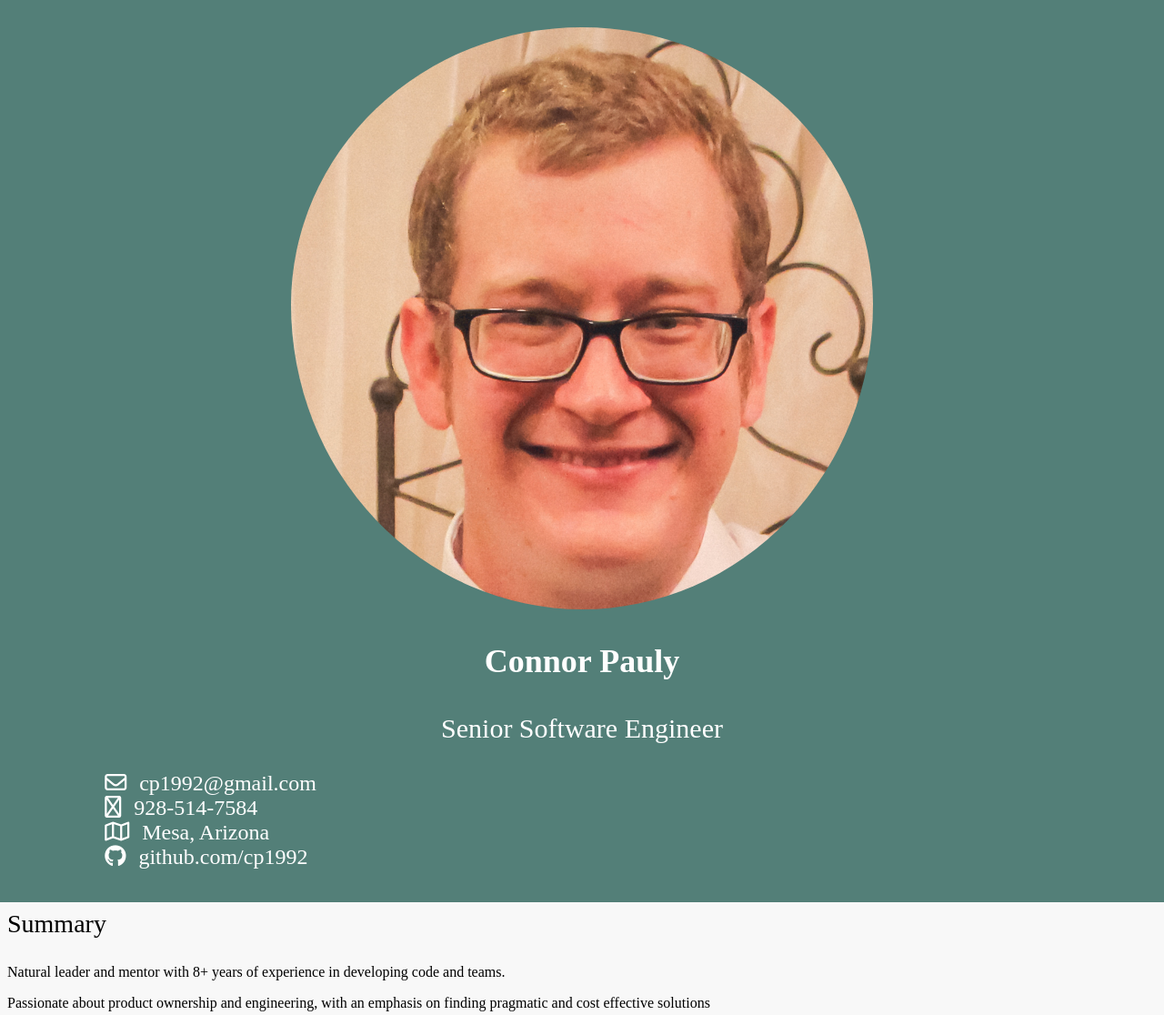
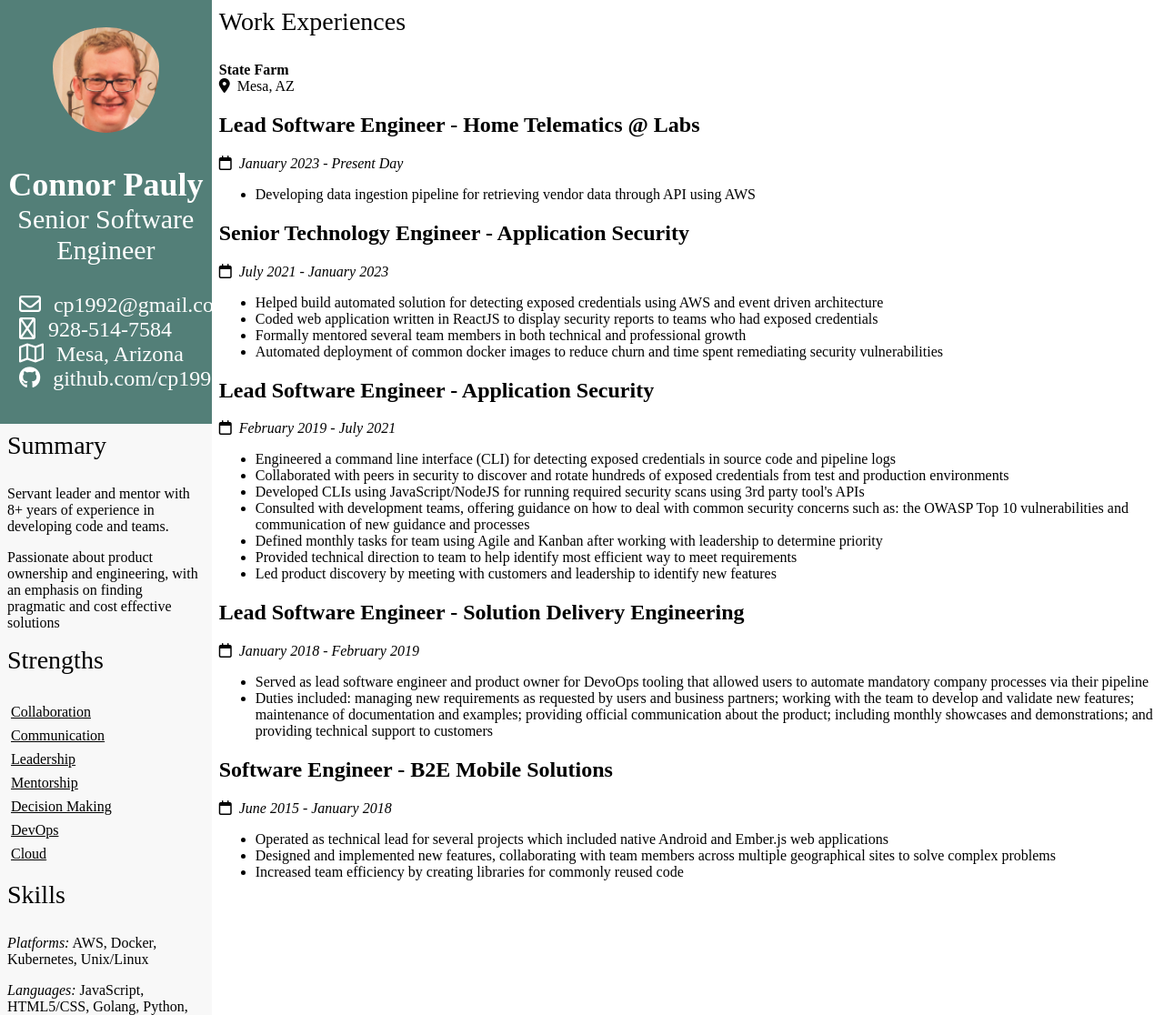
Before and after one commit to cp1992/resume, a plain HTML site: page src/index.html in a window 1280 px wide. Shown: the top 1116 px of the page at 91% size. Drawn offline with Linux system fonts and the light colour scheme.

Commit message:
Implemented mobile styling

```diff
--- a/src/css/styles.css
+++ b/src/css/styles.css
@@ -18,15 +18,20 @@
 
 #name {
   font-size: 36px;
+  margin-bottom: 0;
 }
 
 #title {
   font-size: 30px;
+  margin-top: 0;
+  padding-left: 8px;
+  padding-right: 8px;
 }
 
 #contact-me {
   margin-left: 9%;
   padding-bottom: 36px;
+  white-space: nowrap;
 }
 
 #contact-me p {
@@ -77,3 +82,14 @@
   display: inline;
   padding-left: 4px;
 }
+
+@media screen and (min-width: 768px) {
+  body {
+    display: flex;
+  }
+
+  #sidebar {
+    height: 100vh;
+    width: 30%;
+  }
+}
--- a/src/index.html
+++ b/src/index.html
@@ -8,6 +8,7 @@
   </head>
 
   <body>
+    <div id="sidebar">
       <div id="header">
         <img class="center" src="static/images/profile.jpg" />
         <p class="center-text" id="name"><b>Connor Pauly</b></p>
@@ -34,12 +35,12 @@
       <div id="content-1">
         <p class="header-text">Summary</p>
         <p>
-        Natural leader and mentor with 8+ years of experience in developing code
-        and teams.
+          Servant leader and mentor with 8+ years of experience in developing
+          code and teams.
         </p>
         <p>
-        Passionate about product ownership and engineering, with an emphasis on
-        finding pragmatic and cost effective solutions
+          Passionate about product ownership and engineering, with an emphasis
+          on finding pragmatic and cost effective solutions
         </p>
         <p class="header-text">Strengths</p>
         <ul>
@@ -57,11 +58,12 @@
           <i>Languages:</i> JavaScript, HTML5/CSS, Golang, Python, Java, Kotlin
         </p>
         <p>
-        <i>Frameworks:</i> React, Node, Express, Bootstrap, Material UI, Spring
-        Boot
+          <i>Frameworks:</i> React, Node, Express, Bootstrap, Material UI,
+          Spring Boot
         </p>
         <p><i>Tools:</i> Git, Docker, GitLab, GitHub</p>
         <p><i>Databases:</i> PostgreSQL, MongoDB</p>
+      </div>
     </div>
     <div id="content-2">
       <p class="header-text">Work Experiences</p>
@@ -180,6 +182,9 @@
       </ul>
     </div>
 
-    <script src="https://kit.fontawesome.com/36f8cb1a68.js" crossorigin="anonymous"></script>
+    <script
+      src="https://kit.fontawesome.com/36f8cb1a68.js"
+      crossorigin="anonymous"
+    ></script>
   </body>
 </html>
```
Lines whose indentation alone changed are shown as unchanged.
